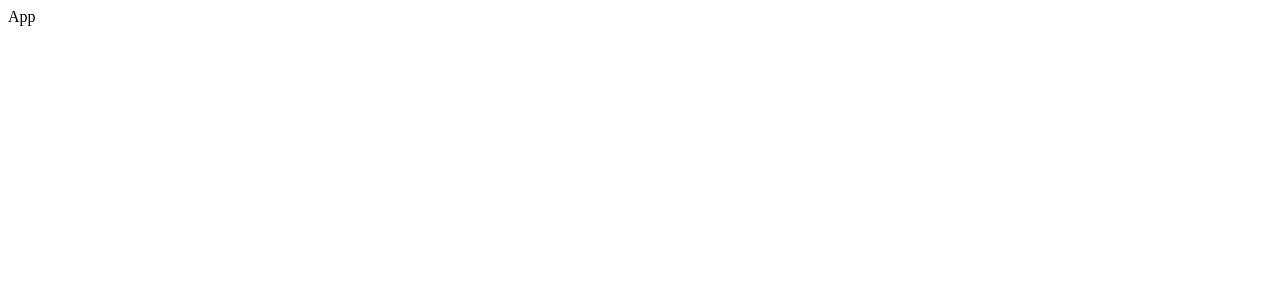
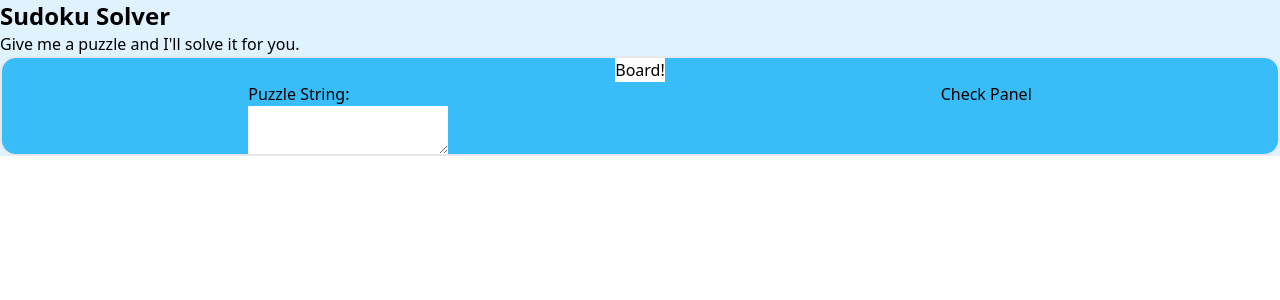
Before and after one commit to charcparle/project-sudoku-solver, a React (Create React App) app in the folder client/: page / in a window 1280 px wide. Shown: the top 300 px of the page. Built offline with nearby package versions, Linux system fonts and the light colour scheme.

Commit message:
Start setting up UI with three base components

```diff
--- a/client/src/App.js
+++ b/client/src/App.js
@@ -1,6 +1,25 @@
+import Board from "./components/Board"
+import Input from "./components/Input"
+import CheckPanel from "./components/CheckPanel"
 
 function App() {
-  return <div>App</div>
+  return (
+    <div className="bg-sky-100 h-full">
+      <h1 className="font-bold text-2xl">Sudoku Solver</h1>
+      <h4>Give me a puzzle and I'll solve it for you.</h4>
+      <div className="flex flex-col border-2 rounded-2xl bg-sky-400 items-center">
+        <div className="bg-white">
+          <Board />
+        </div>
+        <div className="flex flex-row border-1 justify-around w-full">
+          <div className="items-center">
+            <Input />
+          </div>
+          <div className="items-center"><CheckPanel /></div>
+        </div>
+      </div>
+    </div>
+  )
 }
 
 export default App
--- /dev/null
+++ b/client/src/components/Board.jsx
@@ -0,0 +1,10 @@
+
+function Board() {
+  return (
+    <div>
+      Board!
+    </div>
+  )
+}
+
+export default Board
--- /dev/null
+++ b/client/src/components/CheckPanel.jsx
@@ -0,0 +1,5 @@
+function CheckPanel() {
+  return <div>Check Panel</div>
+}
+
+export default CheckPanel
--- /dev/null
+++ b/client/src/components/Input.jsx
@@ -0,0 +1,11 @@
+
+function Input() {
+  return (
+    <div>
+      Puzzle String:
+      <textarea row={"15"} col="40" className="block"></textarea>
+    </div>
+  )
+}
+
+export default Input
--- /dev/null
+++ b/client/src/index.css
@@ -0,0 +1,3 @@
+@tailwind base;
+@tailwind components;
+@tailwind utilities;
--- a/client/src/index.js
+++ b/client/src/index.js
@@ -1,6 +1,7 @@
 import React from 'react';
 import ReactDOM from 'react-dom/client';
 import App from './App';
+import "./index.css"
 
 const root = ReactDOM.createRoot(document.getElementById('root'));
 root.render(
--- a/client/tailwind.config.js
+++ b/client/tailwind.config.js
@@ -1,5 +1,7 @@
 module.exports = {
-  content: [],
+  content: [
+    "./src/**/*.{js,jsx,ts,tsx,html}",
+  ],
   theme: {
     extend: {},
   },
```
